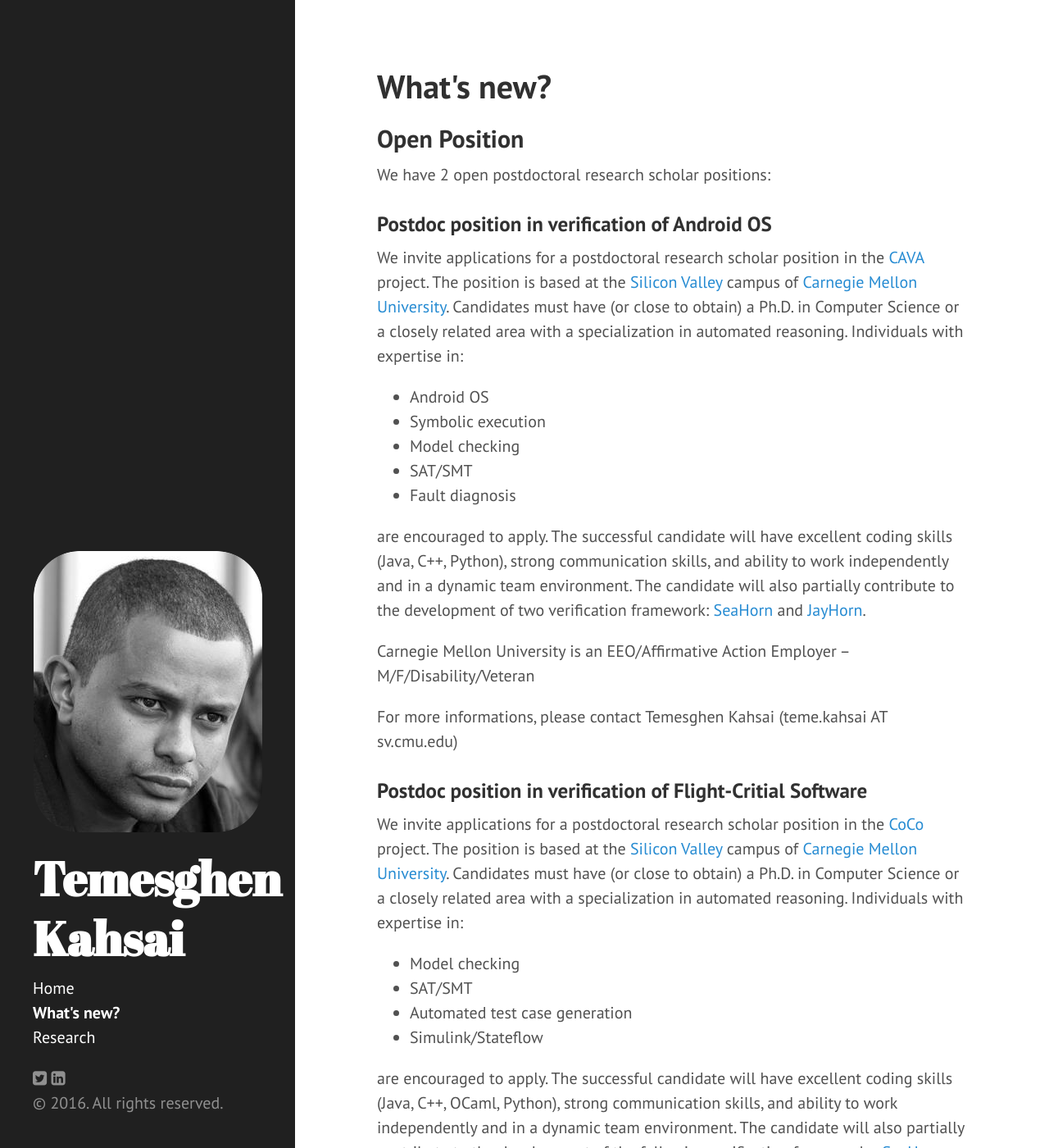
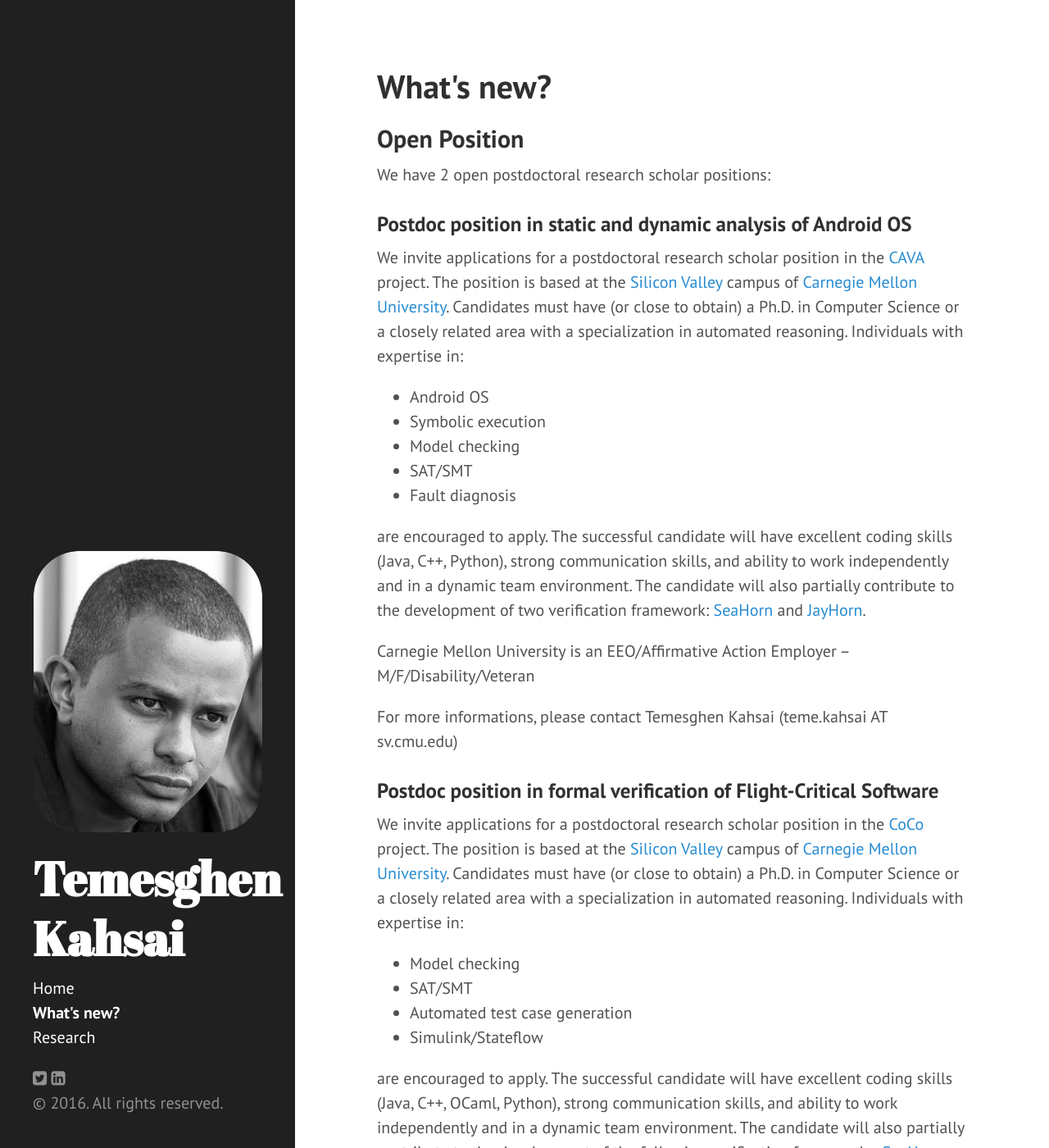
Before and after one commit to lememta/lememta.github.io, a Jekyll site: the page built from news.md, in a window 1280 px wide and 1400 px high. Shown: the whole window at 82% size. Built offline with Jekyll 4.4.1, drawn with Linux system fonts in a browser that asks for light colours; nearby versions of some CDN libraries.

Commit message:
updated new

```diff
--- a/news.md
+++ b/news.md
@@ -8,7 +8,7 @@
 
 We have 2 open postdoctoral research scholar positions:
 
-### Postdoc position in verification of Android OS ###
+### Postdoc position in static and dynamic analysis of Android OS ###
 
 We invite applications for a postdoctoral research scholar position in the [CAVA][cava] project. The position is based at the [Silicon Valley][sv] campus of [Carnegie Mellon University][cmu].  Candidates must have (or close to obtain) a Ph.D. in Computer Science or a closely related area with a specialization in automated reasoning. Individuals with expertise in:
 
@@ -24,7 +24,7 @@
 
 For more informations, please contact Temesghen Kahsai (teme.kahsai AT sv.cmu.edu)
 
-### Postdoc position in verification of Flight-Critial Software ###
+### Postdoc position in formal verification of Flight-Critical Software ###
 
 We invite applications for a postdoctoral research scholar position in the [CoCo][coco] project. The position is based at the [Silicon Valley][sv] campus of [Carnegie Mellon University][cmu].  Candidates must have (or close to obtain) a Ph.D. in Computer Science or a closely related area with a specialization in automated reasoning. Individuals with expertise in:
 
```
